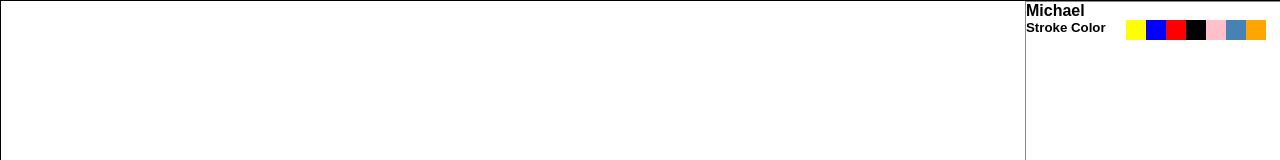
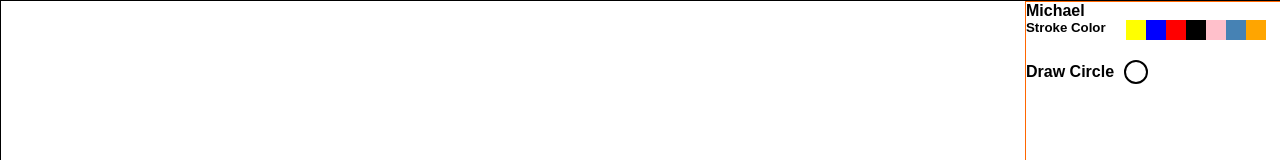
Before and after one commit to mhinojosa51/socke.io-frontend, a React (Create React App) app: page / in a window 1280 px wide. Shown: the top 160 px of the page. Built offline with nearby package versions, Linux system fonts and the light colour scheme.

Commit message:
separated out drawing functions into new class, added ability to draw a circle based on mouse drag

```diff
--- a/src/components/SharedCanvas.js
+++ b/src/components/SharedCanvas.js
@@ -1,6 +1,7 @@
 import React from 'react';
 import UsersColumn from './UsersColumn';
 import Artist from './artist/Artist';
+import DrawingUtils from '../utils/DrawingUtils';
 
 const styles = {
 	container : {
@@ -23,6 +24,7 @@ class SharedCanvas extends React.Component {
 			isDrawing : false,
 			drawing : [],
 			color: 'black',
+			tool: 'circle',
 		}
 
 		this.canvasClick = this.canvasClick.bind(this);
@@ -30,10 +32,19 @@ class SharedCanvas extends React.Component {
 		this.isDrawing = this.isDrawing.bind(this);
 		this.draw = this.draw.bind(this);
 		this.selectColor = this.selectColor.bind(this);
+		this.drawCircle = this.drawCircle.bind(this);
+		this.selectTool = this.selectTool.bind(this);
+		this.DrawingUtils = new DrawingUtils();
+
+		this.prevX = 0;
+		this.prevY = 0;
+		this.currX = 0;
+		this.currY = 0;
 	}
 
 	componentDidMount(){
 		this.context = this.canvas.getContext('2d');
+		this.DrawingUtils.setCanvasAndContext(this.canvas);
 	}
 
 	selectColor(color){
@@ -42,12 +53,19 @@ class SharedCanvas extends React.Component {
 
 	canvasClick(evt){
 		const rect = this.canvas.getBoundingClientRect();
+		this.prevX = this.currX;
+		this.prevY = this.currY;
+		this.currX = rect.left + evt.clientX;
+		this.currY = rect.top + evt.clientY;
 
-		const x = rect.left + evt.clientX;
-		const y = rect.top + evt.clientY;
+		if(this.state.tool === 'circle'){
+			this.drawCircle(this.currX,this.currY,this.prevX, this.prevY,5, this.state.isDrawing)
+		}
+		else {
+			this.state.drawing[this.state.drawing.length - 1].points.push([this.currX,this.currY])
 
-		this.state.drawing[this.state.drawing.length - 1].points.push([x,y])
-/*
+		}
+/*vY,
 		if(this.state.isDrawing){
 			this.context.beginPath();
 			this.context.lineTo(x - 7.5,y - 7.5);
@@ -73,6 +91,25 @@ class SharedCanvas extends React.Component {
 		})
 	}
 
+	selectTool(tool){
+		this.setState({
+			tool,
+		})
+	}
+
+	drawCircle(x,y,pX,pY,r,drawing){
+		console.log(x-pX)
+		this.context.beginPath();
+		this.context.arc(x,y,Math.abs(x-pX),0,2 * Math.PI);
+
+		if(drawing === false){
+			this.context.stroke();
+			this.context.closePath();
+		}
+
+console.log(x,pX)
+	}
+
 	draw(){
 		this.state.drawing.map((path) => {
 			this.context.beginPath();
@@ -94,12 +131,12 @@ class SharedCanvas extends React.Component {
 		const height = window.innerHeight;
 		return (
 			<section style={styles.container}>
-				<canvas ref={(canvas) => this.canvas = canvas} onClick={this.canvasClick}
-					onMouseDown={this.isDrawing} onMouseUp={() => {this.isDrawing(); this.draw()}} width={width} height={height}
-					style={styles.canvas} onMouseMove={this.state.isDrawing ? this.canvasDrag : null}>
+				<canvas ref={(canvas) => this.canvas = canvas} width={width} height={height} style={styles.canvas}
+					onMouseDown={this.DrawingUtils ? this.DrawingUtils.onMouseDown : null} onMouseUp={this.DrawingUtils.onMouseUp}
+					onMouseMove={this.DrawingUtils.onMouseDrag}>
 				</canvas>
 				<UsersColumn>
-					<Artist canvas={this.canvas} selectColor={this.selectColor}/>
+					<Artist canvas={this.canvas} selectColor={this.selectColor} selectTool={this.selectTool}/>
 				</UsersColumn>
 			</section>
 		)
--- a/src/components/artist/Artist.js
+++ b/src/components/artist/Artist.js
@@ -1,5 +1,6 @@
 import React from 'react';
 import Palette from './Palette';
+import CircleTool from './CircleTool';
 
 const styles = {
 	container : {
@@ -19,6 +20,7 @@ class Artist extends React.Component {
 			<section style={styles.container}>
 				<h4>Michael</h4>
 				<Palette colors={colors} selectColor={this.props.selectColor}/>
+				<CircleTool selectTool={this.props.selectTool}/>
 			</section>
 		)
 	}
--- /dev/null
+++ b/src/components/artist/CircleTool.js
@@ -0,0 +1,42 @@
+import React from 'react';
+
+const styles = {
+	container : {
+		width: '100%',
+		height: 'auto',
+		display: 'flex',
+		marginTop: '20px',
+		alignItems: 'center',
+		cursor: 'pointer',
+	},
+	circleIcon : {
+		width: '20px',
+		height: '20px',
+		borderRadius : '25px',
+		border: '2px solid black',
+		marginLeft: '10px',
+	}
+}
+
+class CircleTool extends React.Component{
+
+	constructor(props){
+		super(props);
+		this.selectTool = this.selectTool.bind(this);
+	}
+
+	selectTool(){
+		this.props.selectTool('circle');
+	}
+
+	render(){
+		return (
+		<section style={styles.container} onClick={this.selectTool}>
+			<h4>Draw Circle</h4>
+			<div style={styles.circleIcon}></div>
+		</section>
+	)
+	}
+}
+
+export default CircleTool;
--- /dev/null
+++ b/src/utils/DrawingUtils.js
@@ -0,0 +1,57 @@
+class DrawingUtils {
+
+	constructor(){
+		this.isDrawing = false;
+		this.mouseStartPos = [];
+		this.mode = 'circle';
+		this.onMouseDown = this.onMouseDown.bind(this);
+		this.onMouseUp = this.onMouseUp.bind(this);
+		this.onMouseDrag = this.onMouseDrag.bind(this);
+		this.draw = this.draw.bind(this);
+	}
+
+	setCanvasAndContext(canvas){
+		this.canvas = canvas;
+		this.context = canvas.getContext('2d');
+	}
+
+	onMouseDown(evt){
+		console.log(evt);
+		this.isDrawing = true;
+		const rect = this.canvas.getBoundingClientRect();
+		let x = rect.left + evt.clientX;
+		let y = rect.top + evt.clientY;
+
+		this.mouseStartPos = [x,y];
+
+		console.log(this.mouseStartPos);
+	}
+
+	onMouseDrag(evt){
+		if(this.isDrawing){
+			const rect = this.canvas.getBoundingClientRect();
+			let x = rect.left + evt.clientX;
+			let y = rect.top + evt.clientY;
+			this.context.clearRect(0,0,this.canvas.width, this.canvas.height);
+			this.draw(this.mouseStartPos, [x,y]);
+		}
+	}
+
+	onMouseUp(evt){
+		const rect = this.canvas.getBoundingClientRect();
+		let x = rect.left + evt.clientX;
+		let y = rect.top + evt.clientY;
+		this.isDrawing = false;
+		this.draw(this.mouseStartPos, [x,y]);
+	}
+
+	draw(start,end){
+		let r = Math.abs(start[0] - end[0]);
+		this.context.beginPath();
+		this.context.arc(start[0], start[1], r, 0, 2 * Math.PI);
+		this.context.stroke();
+		this.context.closePath();
+	}
+}
+
+export default DrawingUtils;
```
